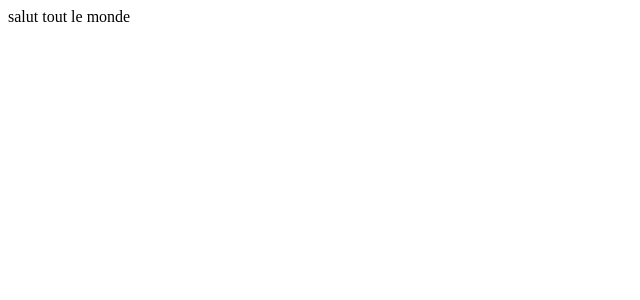
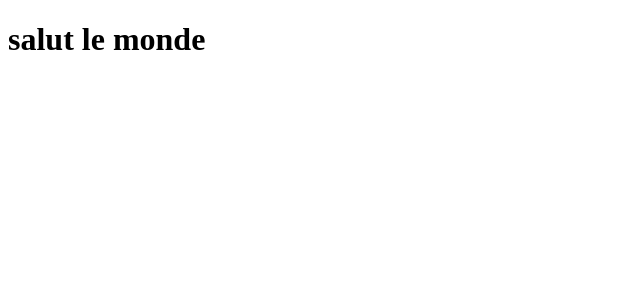
Before and after one commit to Ahoua685/creche_front_projet, a React (Vite) app: page / in a window 1280 px wide. Shown: the top 300 px of the page, without its empty margins (0-640 px from the left). Built offline with nearby package versions, Linux system fonts and the light colour scheme.

Commit message:
ahoua : test

```diff
--- a/src/App.jsx
+++ b/src/App.jsx
@@ -2,7 +2,7 @@
 
 function App() {
 
-  return 'salut tout le monde'
+  return <h1>salut le monde</h1>
 }
 
 export default App
```
